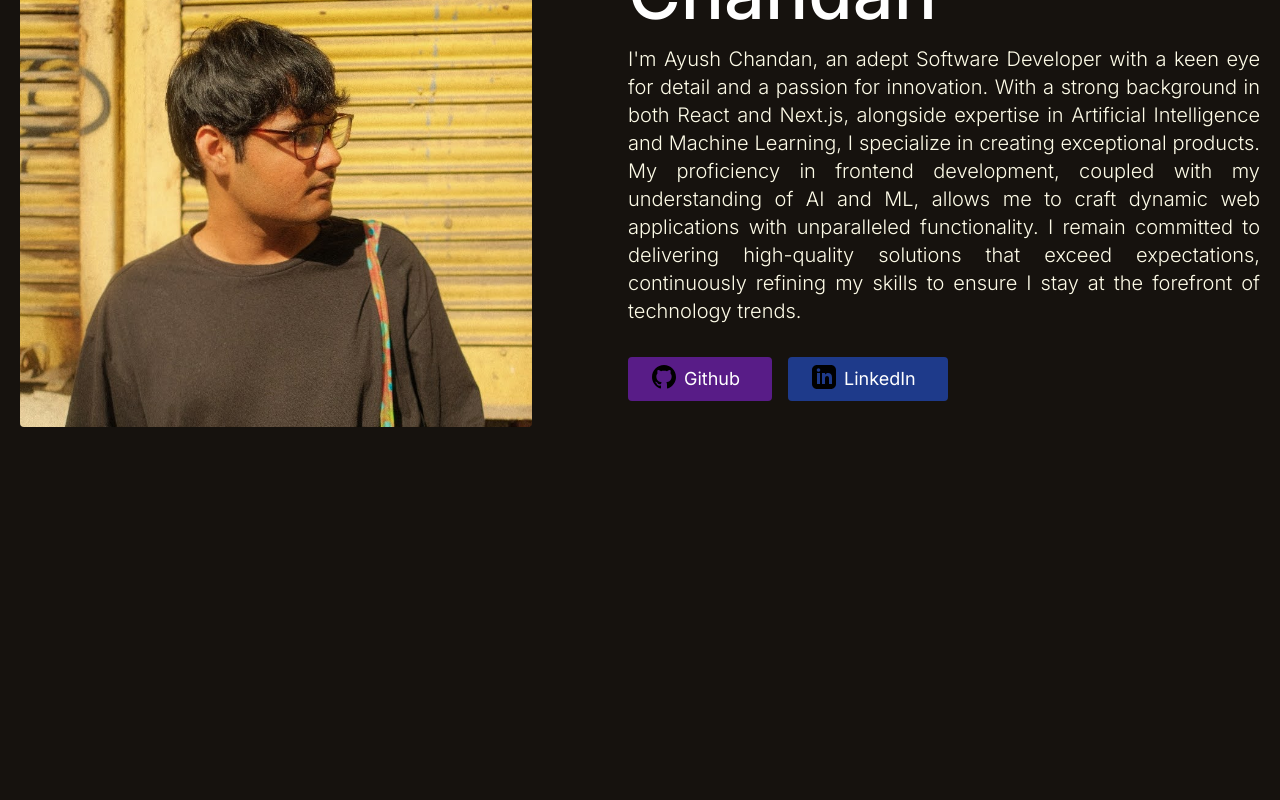
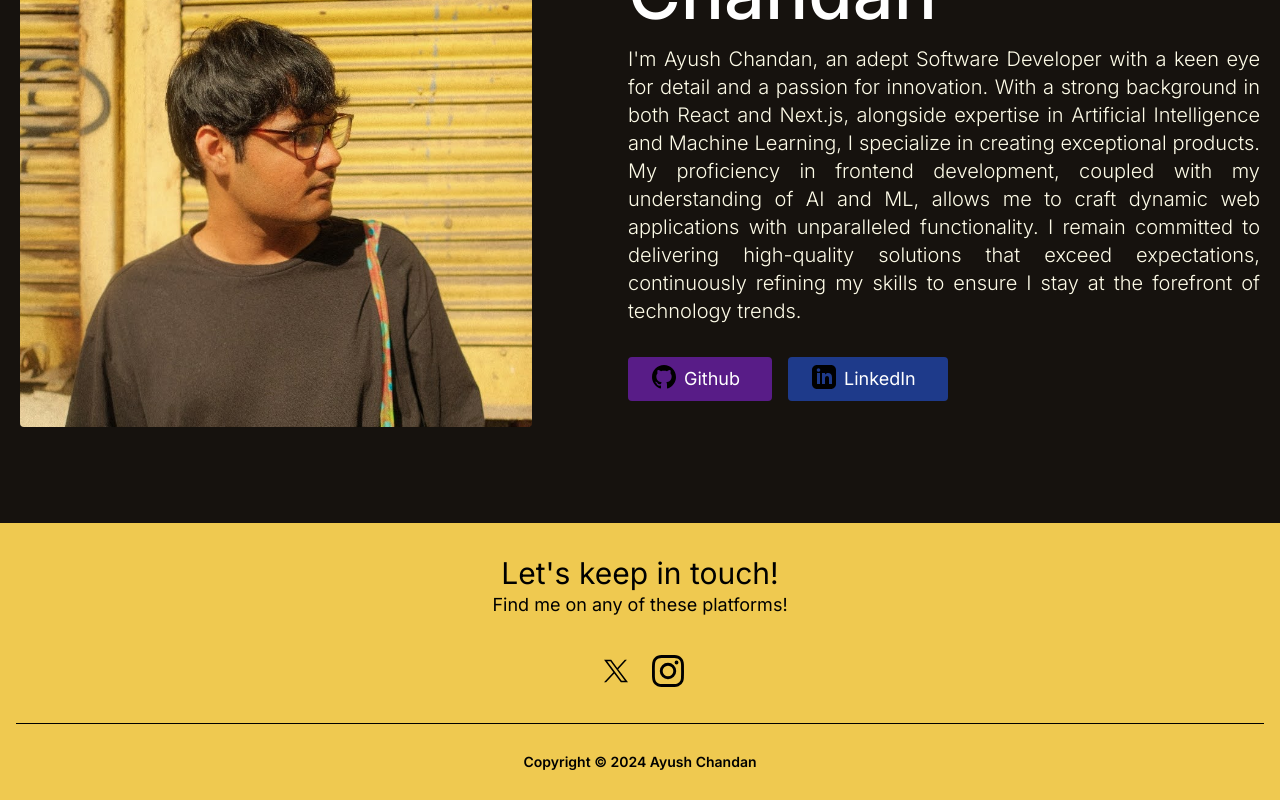
Before and after one commit to Ashkewww/Portfolio, a Next.js app: page /home in a window 1280 px wide. Shown: the part 317-1117 px from the top of the page. Before the commit the page ends 840 px from the top, so only its background shows below. Built offline with nearby package versions, Linux system fonts and the light colour scheme.

Commit message:
Footer Iteration

```diff
--- a/src/app/home/page.tsx
+++ b/src/app/home/page.tsx
@@ -1,5 +1,6 @@
 "use-client";
 
+import Footer from "@/componenets/Footer/Footer";
 import Header from "@/componenets/Header/Header"
 import Hero from "@/componenets/Hero/Hero"
 // import React, { useState } from "react";
@@ -10,6 +11,7 @@ export default function Home() {
         <div>
             <Header />
             <Hero />
+            <Footer />
         </div>
     )
 }
--- /dev/null
+++ b/src/componenets/Footer/Footer.css
@@ -0,0 +1,5 @@
+
+
+.footer-bg {
+    background-color: #efc950;
+}
--- /dev/null
+++ b/src/componenets/Footer/Footer.tsx
@@ -0,0 +1,71 @@
+import './Footer.css';
+
+
+
+
+export default function Footer() {
+    return (
+        <footer className="relative footer-bg pt-8 pb-6">
+            <div className="container mx-auto px-4">
+                <div className="flex flex-wrap text-left text-center">
+                    <div className="w-full  px-4">
+                        <h4 className="text-3xl fonat-semibold text-blueGray-700">Let's keep in touch!</h4>
+                        <h5 className="text-lg mt-0 mb-2 text-blueGray-600">
+                            Find me on any of these platforms!
+                        </h5>
+                        <div className="mt-6 lg:mb-0 mb-6 flex justify-center ">
+                            <div className='flex justify-center align-top m-2'>
+                                <a href="https://twitter.com/ashkewww" target='_blank'>
+                                    <img className="h-10 w-10" src="./images/icons/twitter-x.svg" alt="twitter icon" width={32} height={32} />
+                                </a>
+                            </div>
+                            <div className='flex justify-center align-top m-2'>
+                                <a href="https://www.instagram.com/ashkewww" target='_blank'>
+                                    <img className="h-10 w-8" src="./images/icons/instagram.svg" alt="twitter icon" width={32} height={32} />
+                                </a>
+                            </div>
+                            {/*
+                            <button className="bg-white text-pink-400 shadow-lg font-normal h-10 w-10 items-center justify-center align-center rounded-full outline-none focus:outline-none mr-2" type="button">
+                                <i className="fab fa-dribbble"></i>
+                            </button>
+                            <button className="bg-white text-blueGray-800 shadow-lg font-normal h-10 w-10 items-center justify-center align-center rounded-full outline-none focus:outline-none mr-2" type="button">
+                                <i className="fab fa-github"></i>
+                            </button> */}
+                        </div>
+                    </div>
+                    {/* <div className="w-full lg:w-6/12 px-4">
+                        <div className="flex flex-wrap items-top mb-6">
+
+                            <div className="w-full lg:w-4/12 px-4">
+                                <span className="block uppercase text-blueGray-500 text-sm font-semibold mb-2">Other Resources</span>
+                                <ul className="list-unstyled">
+                                    <li>
+                                        <a className="text-blueGray-600 hover:text-blueGray-800 font-semibold block pb-2 text-sm" href="https://github.com/creativetimofficial/notus-js/blob/main/LICENSE.md?ref=njs-profile">MIT License</a>
+                                    </li>
+                                    <li>
+                                        <a className="text-blueGray-600 hover:text-blueGray-800 font-semibold block pb-2 text-sm" href="https://creative-tim.com/terms?ref=njs-profile">Terms &amp; Conditions</a>
+                                    </li>
+                                    <li>
+                                        <a className="text-blueGray-600 hover:text-blueGray-800 font-semibold block pb-2 text-sm" href="https://creative-tim.com/privacy?ref=njs-profile">Privacy Policy</a>
+                                    </li>
+                                    <li>
+                                        <a className="text-blueGray-600 hover:text-blueGray-800 font-semibold block pb-2 text-sm" href="https://creative-tim.com/contact-us?ref=njs-profile">Contact Us</a>
+                                    </li>
+                                </ul>
+                            </div>
+                        </div>
+                    </div> */}
+                </div>
+                <hr className="my-6 border-black " />
+                <div className="flex flex-wrap items-center md:justify-between justify-center">
+                    <div className="w-full md:w-4/12 px-4 mx-auto text-center">
+                        <div className="text-sm text-blueGray-500 font-semibold py-1">
+                            Copyright © <span id="get-current-year">2024</span>
+                            <a href="https://www.creative-tim.com/product/notus-js" className="text-blueGray-500 hover:text-gray-800" target="_blank" > Ayush Chandan</a>
+                        </div>
+                    </div>
+                </div>
+            </div>
+        </footer>
+    )
+}
```
Also changed, not shown: public/images/icons/instagram.svg (added), public/images/icons/twitter-x.svg (added).
